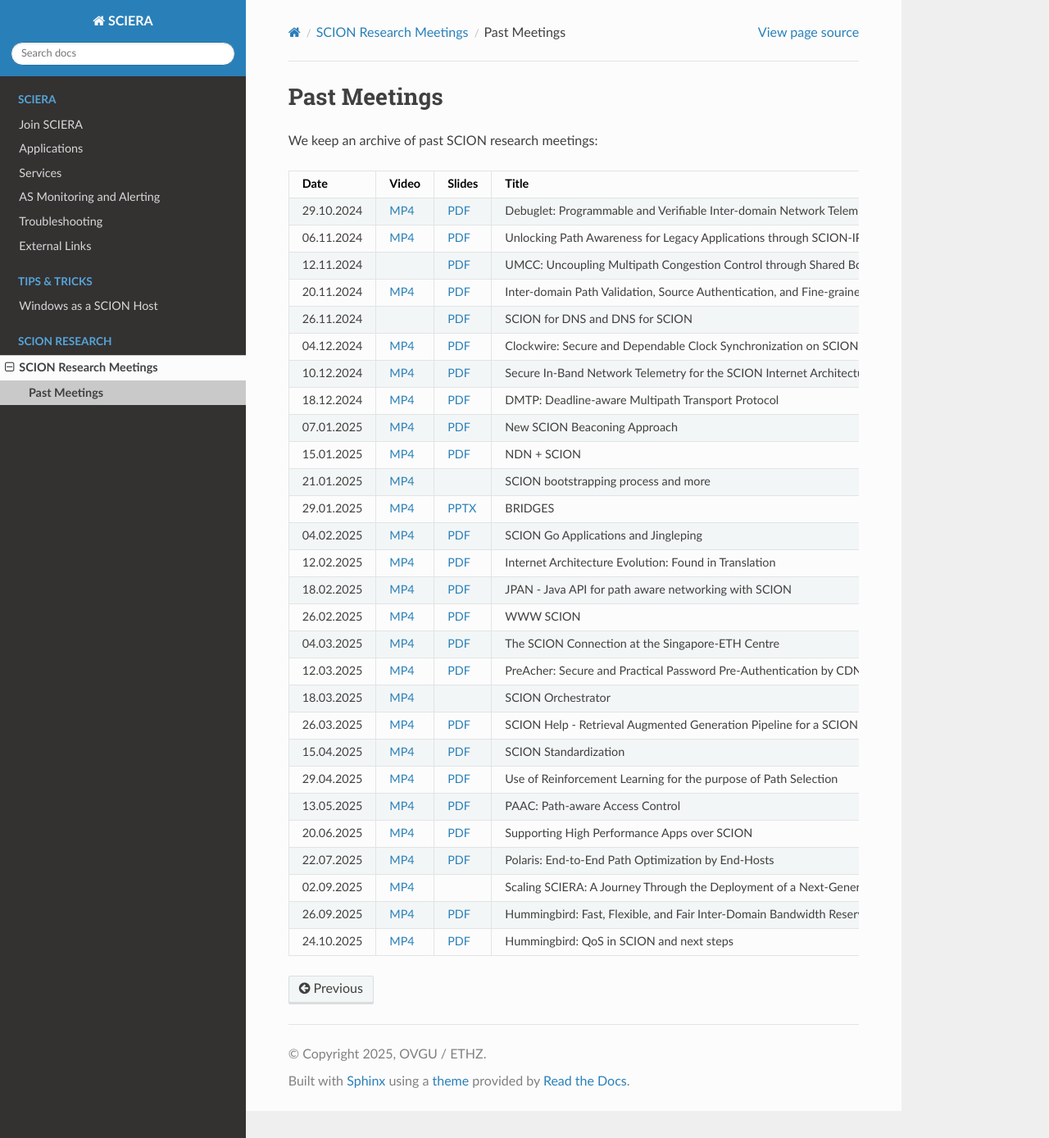
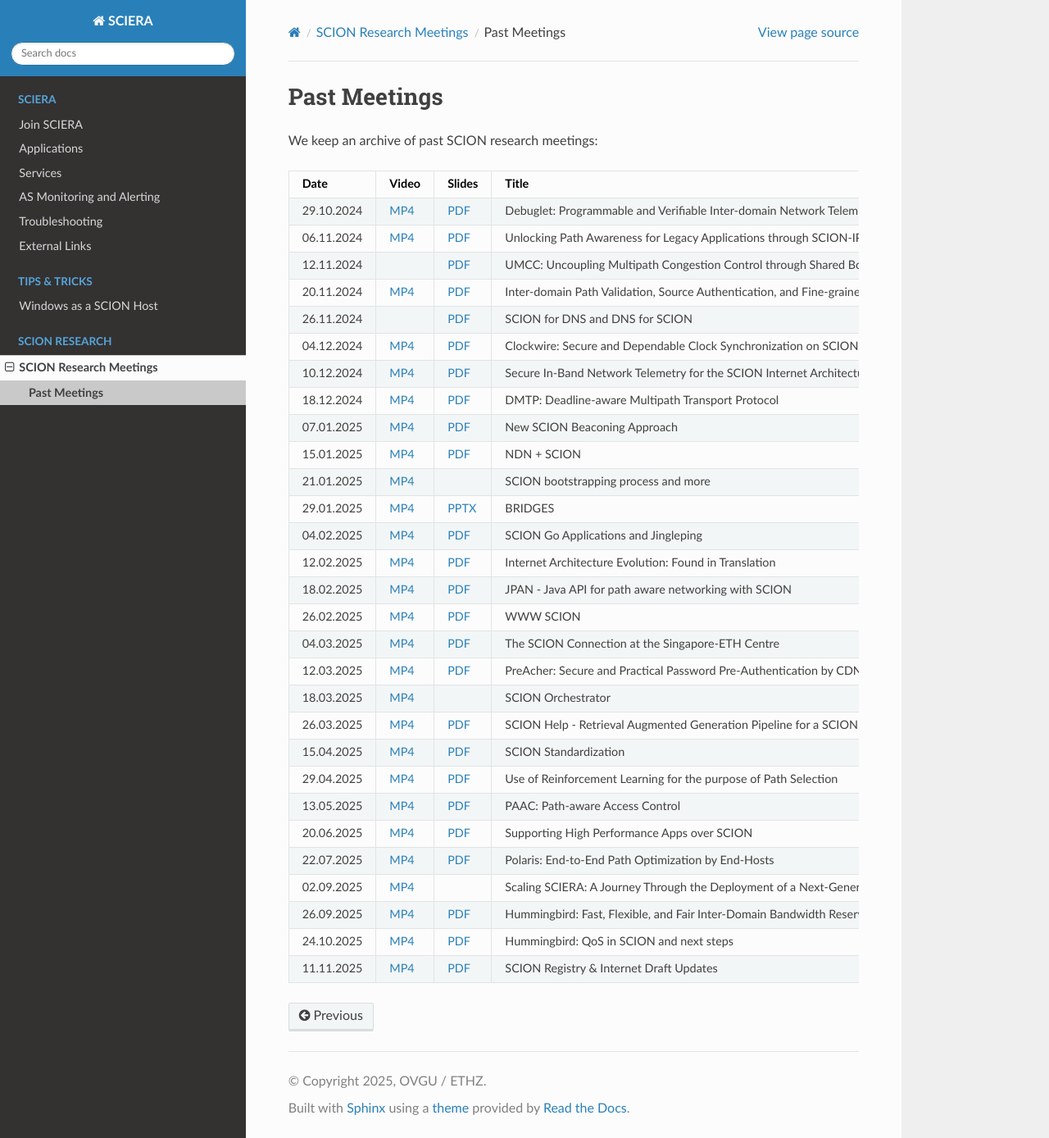
Before and after one commit to netsys-lab/scion-education-network-documentation, a Sphinx documentation site: the page built from docs/source/scion-research/meetings/past.rst, in a window 1280 px wide and 1388 px high. Shown: the whole window at 82% size. Built offline with Sphinx 7.4.7 and the Read the Docs theme 3.1.0, drawn with Linux system fonts in a browser that asks for light colours.

Commit message:
Add SCION Registry slides and video. (#30)

```diff
--- a/docs/source/scion-research/meetings/past.rst
+++ b/docs/source/scion-research/meetings/past.rst
@@ -183,3 +183,9 @@
       - Hummingbird: QoS in SCION and next steps
       - Juan A. Garcia-Pardo (ETH Zurich)
       -
+    * - 11.11.2025
+      - `MP4 <https://drive.google.com/file/d/1ETMecHdDHGcxQ08igt89KhM4JXY6gM_Q/view>`__
+      - `PDF <https://drive.google.com/file/d/12fWwya7rej92yhRHHJ24cYZXYGMiKVyg/view>`__
+      - SCION Registry & Internet Draft Updates
+      - Kevin Meynell (SCION Association)
+      -
```
